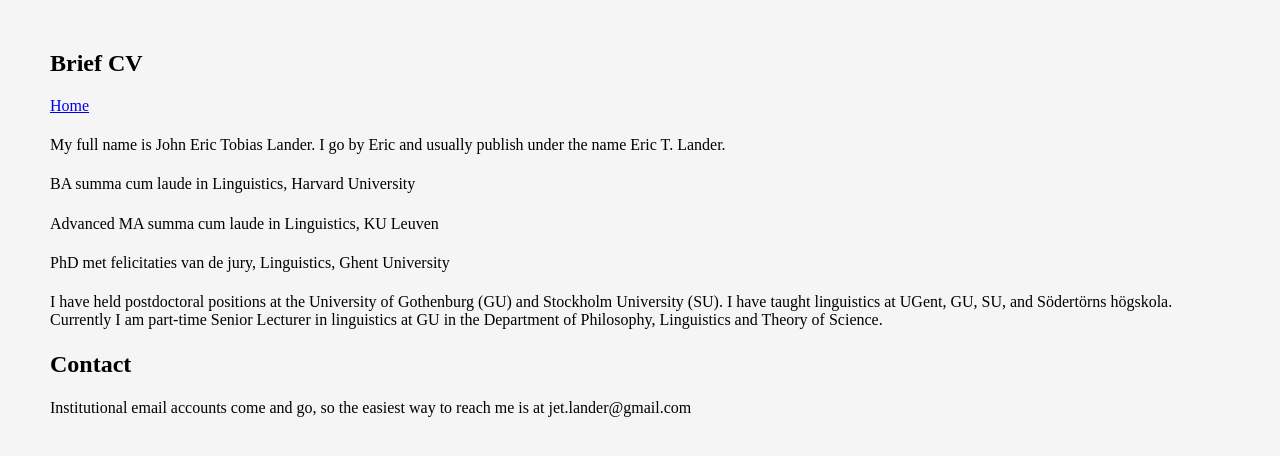
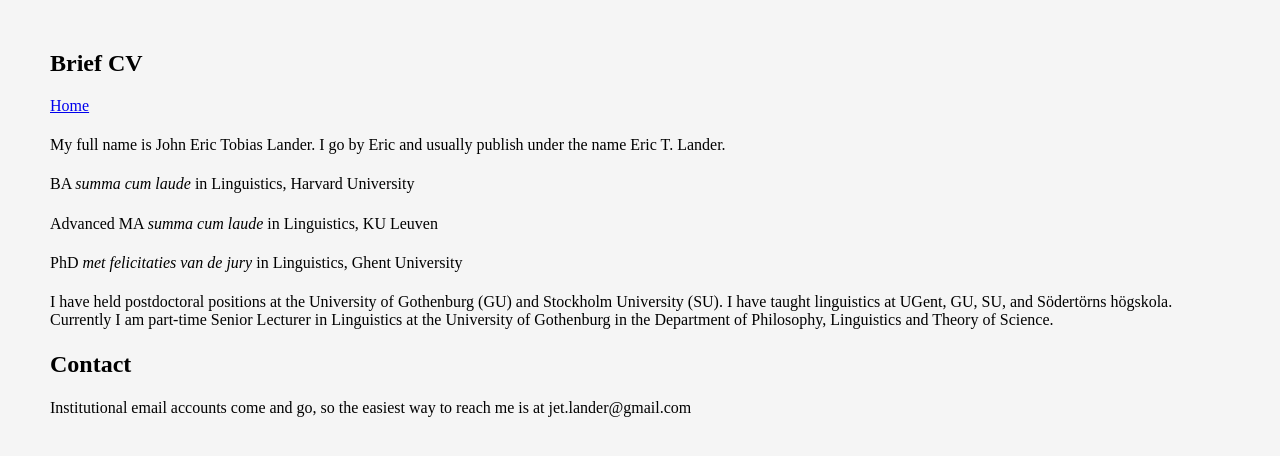
Before and after one commit to eric-t-lander/eric-t-lander.github.io, a plain HTML site: page CV_and_contact.html in a window 1280 px wide. Drawn offline with Linux system fonts and the light colour scheme; a script that the page names is missing.

Commit message:
Update CV_and_contact.html

```diff
--- a/CV_and_contact.html
+++ b/CV_and_contact.html
@@ -12,12 +12,12 @@
       <h2>Brief CV</h2>
 	<a href="/index">Home</a>
 	    <h4>My full name is John Eric Tobias Lander. I go by Eric and usually publish under the name Eric T. Lander.</h4>
-      <h4>BA summa cum laude in Linguistics, Harvard University</h4>
-      <h4>Advanced MA summa cum laude in Linguistics, KU Leuven</h4>
-      <h4>PhD met felicitaties van de jury, Linguistics, Ghent University</h4>
+	    <h4>BA <em>summa cum laude</em> in Linguistics, Harvard University</h4>
+      <h4>Advanced MA <em>summa cum laude</em> in Linguistics, KU Leuven</h4>
+      <h4>PhD <em>met felicitaties van de jury</em> in Linguistics, Ghent University</h4>
       <h4>I have held postdoctoral positions at the University of Gothenburg (GU) and Stockholm University (SU).
-        I have taught linguistics at UGent, GU, SU, and Södertörns högskola. Currently I am part-time Senior Lecturer in linguistics
-        at GU in the Department of Philosophy, Linguistics and Theory of Science.</h4>
+        I have taught linguistics at UGent, GU, SU, and Södertörns högskola. Currently I am part-time Senior Lecturer in Linguistics
+        at the University of Gothenburg in the Department of Philosophy, Linguistics and Theory of Science.</h4>
       <h2>Contact</h2>
       <h4>Institutional email accounts come and go, so the easiest way to reach me is at jet.lander@gmail.com</h4>
     </main>
```
